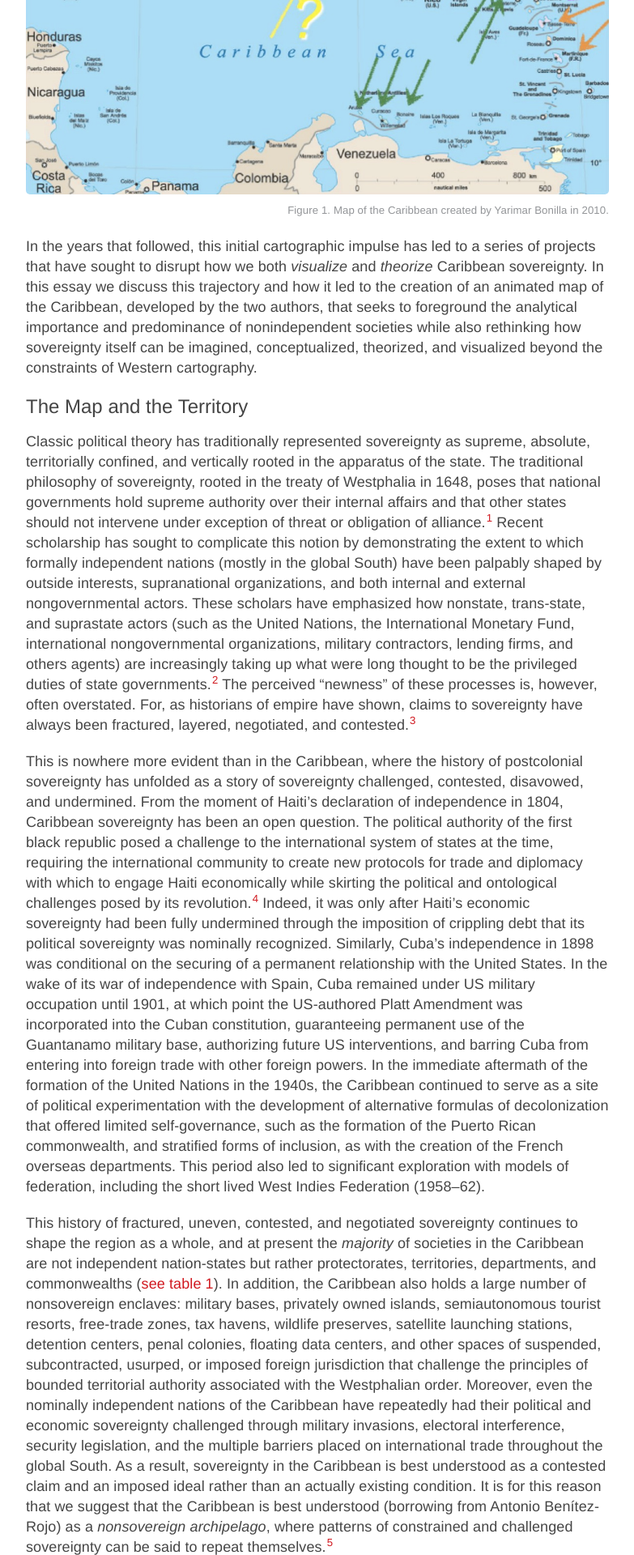
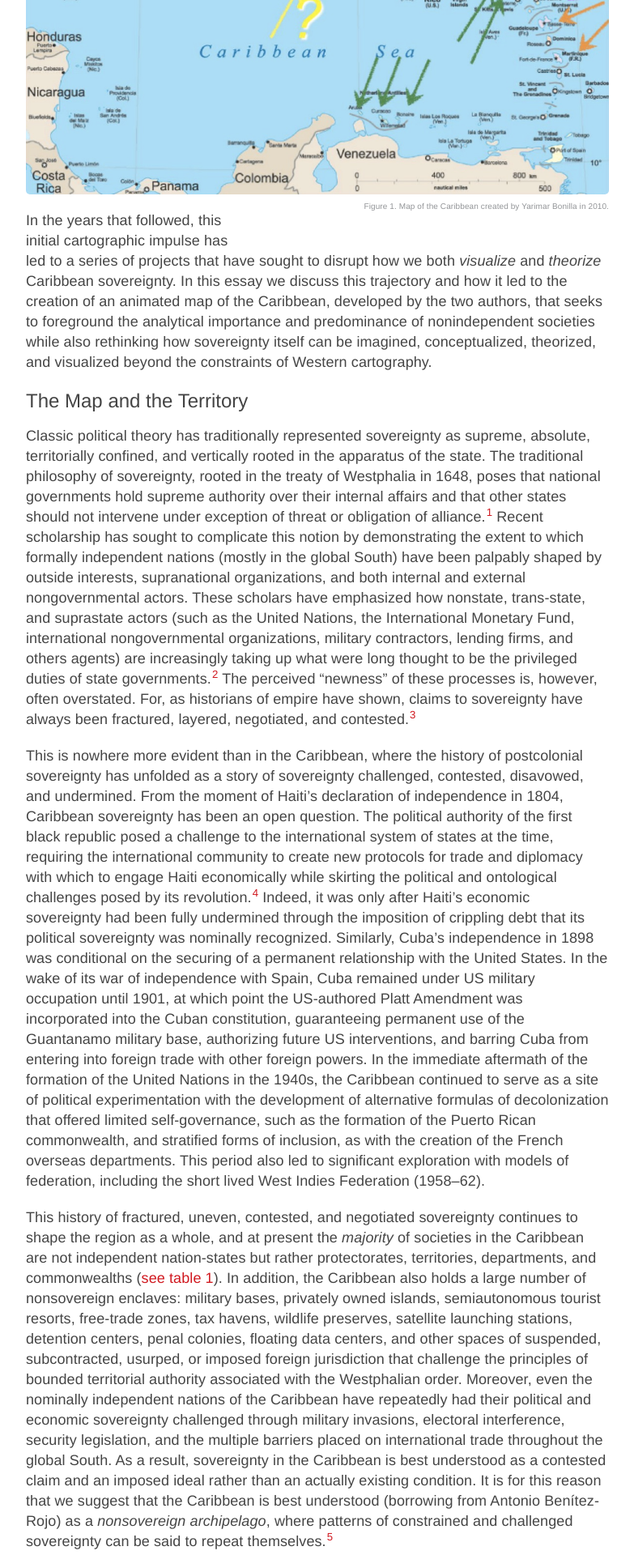
Before and after one commit to archipelagosjournal/archipelagos, a Jekyll site: the page built from _issue01/bonilla-visualizing.md, in a window 1280 px wide. Shown: the part 1380-3300 px from the top of the page at 81% size, without its empty margins (248-1031 px from the left). Built offline with Jekyll 4.4.1, drawn with Linux system fonts in a browser that asks for light colours.

Commit message:
reduced font-size for captions

```diff
--- a/_includes/image.html
+++ b/_includes/image.html
@@ -10,5 +10,5 @@
     {% endif %}
 </div>
     {% if include.caption %}
-<p class="image-caption">{{ include.caption }}</p>
+<span class="image-caption">{{ include.caption }}</span>
     {% endif %}
--- a/public/css/main.css
+++ b/public/css/main.css
@@ -316,11 +316,15 @@ img.project-image-toc {
 }
 
 
-.image-caption {
-        color: #939598;
-        margin-top: -.66rem;
-        font-size: .66rem;
-        text-align: right;
+span.image-caption {
+  color: #939598;
+  margin-top: -.66rem;
+  font-size: .5rem;
+  text-align: right;
+  padding-left: 20%;
+  float: right;
+  margin-bottom: 1.6rem;
+  line-height: .8rem;
 }
 
 /* Other media */
```
